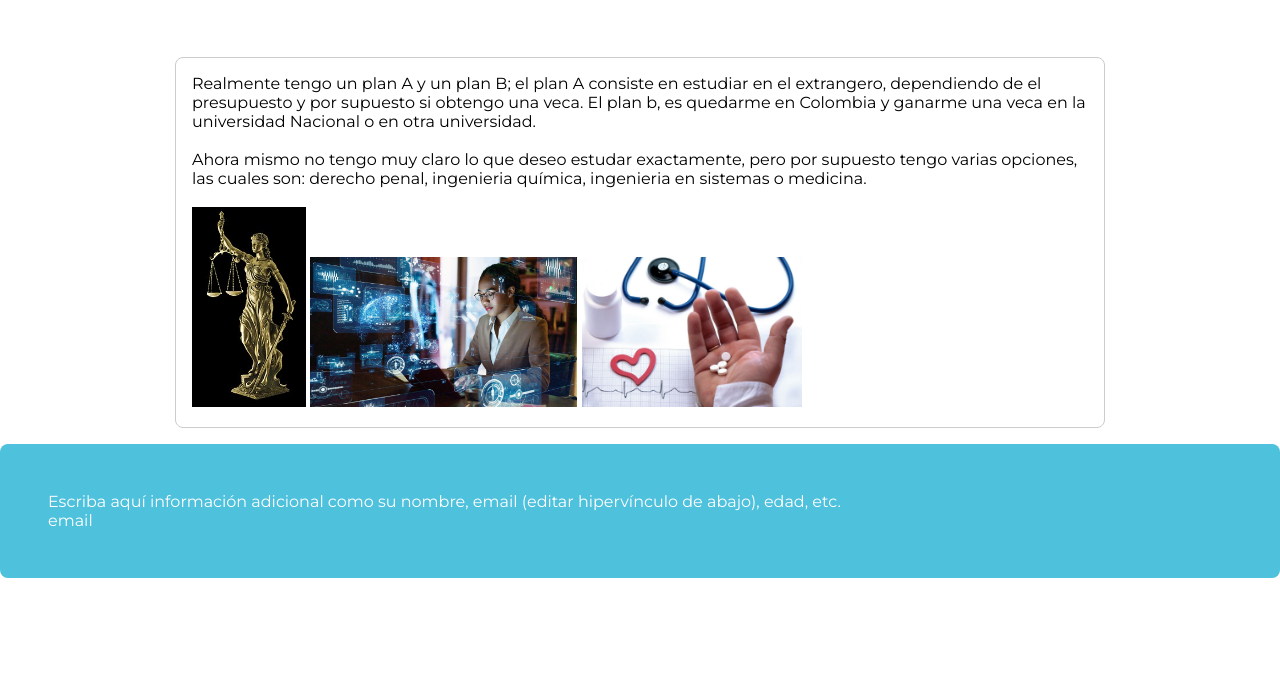
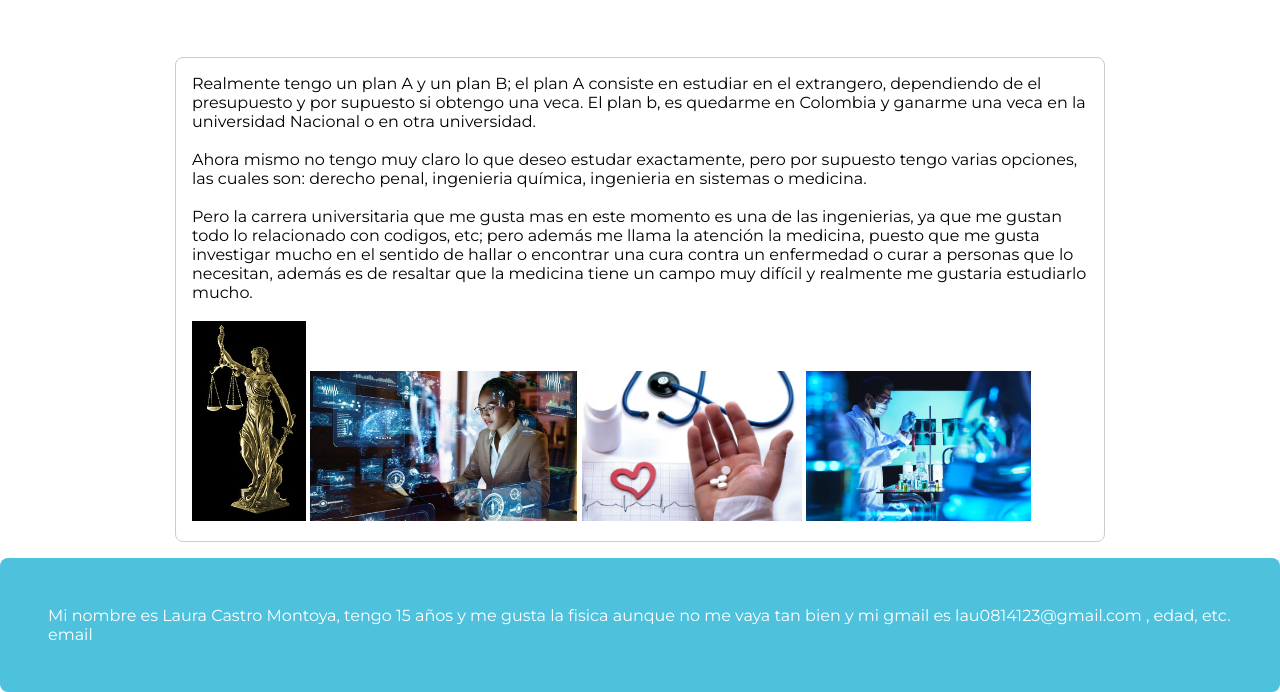
Before and after one commit to lau0814/htlm-laura-castro, a website: page index.html in a window 1280 px wide. Shown: the part 772-1464 px from the top of the page. Before the commit the page ends 1350 px from the top, so only its background shows below. Drawn offline with Linux system fonts and the light colour scheme.

Commit message:
acumulativa gr

```diff
--- a/index.html
+++ b/index.html
@@ -42,21 +42,39 @@
       química, ingenieria en sistemas o medicina.
 
       <br /><br />
+      Pero la carrera universitaria que me gusta mas en este momento es una de
+      las ingenierias, ya que me gustan todo lo relacionado con codigos, etc;
+      pero además me llama la atención la medicina, puesto que me gusta
+      investigar mucho en el sentido de hallar o encontrar una cura contra un
+      enfermedad o curar a personas que lo necesitan, además es de resaltar que
+      la medicina tiene un campo muy difícil y realmente me gustaria estudiarlo
+      mucho.
+
+      <br /><br />
       <img
         id="derecho"
         src="imagenes/derecho.jpg"
         whidth="200px"
         height="200px"
       />
+
       <img
         id="ingenieria quimica"
         src="imagenes/ingenieria en sistemas.jpg"
         whidth="150px"
         height="150px"
       />
+
       <img
         id="medicina"
         src="imagenes/medicina.jpg"
+        whidth="150px"
+        height="150px"
+      />
+
+      <img
+        id="ingenieria quimica"
+        src="imagenes/ingenieria quimica.jpg"
         whidth="150px"
         height="150px"
       />
@@ -64,9 +82,9 @@
   </body>
 
   <footer>
-    Escriba aquí información adicional como su nombre, email (editar
-    hipervínculo de abajo), edad, etc.
+    Mi nombre es Laura Castro Montoya, tengo 15 años y me gusta la fisica aunque
+    no me vaya tan bien y mi gmail es lau0814123@gmail.com , edad, etc.
     <br />
-    <a href="mailto:email@gmail.com">email</a>
+    <a href="mailto:lau0814123@gmail.com">email</a>
   </footer>
 </html>
```
Also changed, not shown: imagenes/ingenieria quimica.jpg (added).
